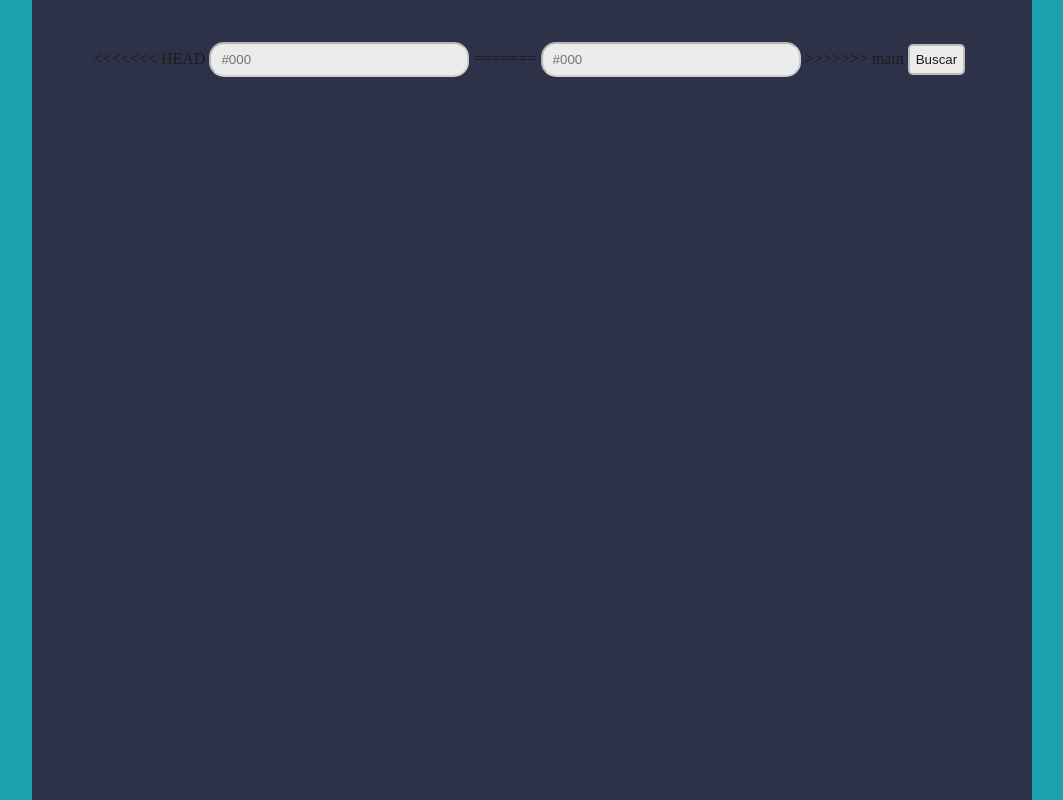
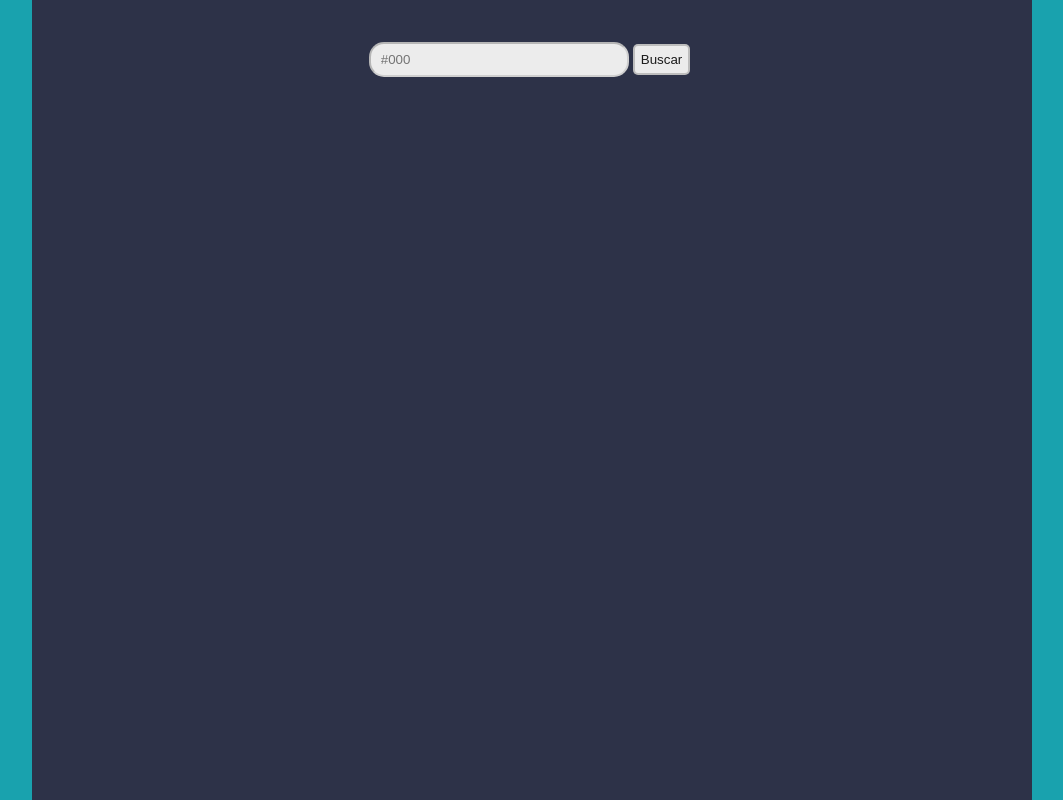
Before and after one commit to leop3z/TP1---Pokedex-, a Flask app: page / in a window 1280 px wide. Shown: the part 72-872 px from the top of the page, without its empty margins (108-1171 px from the left). Run offline with Flask 3, Linux system fonts and the light colour scheme.

Commit message:
cambio final del buscador

```diff
--- a/static/js/main.js
+++ b/static/js/main.js
@@ -81,9 +81,8 @@ fetch('https://pokeapi.co/api/v2/pokemon?limit=151')
     .catch(err => console.error(err));
 
 const input = document.getElementById("search-id");
-const button = document.getElementById("search_form")
+const button = document.querySelector(".search_id")
 
-button.addEventListener("submit", search_pokemon);
 function search_pokemon(event) {
     event.preventDefault() //Previene que se recargue la pagina
     const search_id = parseInt(input.value)
@@ -91,3 +90,5 @@ function search_pokemon(event) {
     const pokemon_filtered = info_pokemon.filter(pokemon => pokemon.id === search_id)
     create_pokemon({ results: pokemon_filtered }, true)
 }
+
+button.addEventListener("click", search_pokemon);
--- a/templates/index.html
+++ b/templates/index.html
@@ -23,11 +23,7 @@
     <main>
         <div class="search">
             <form>
-<<<<<<< HEAD
                 <input type="text" placeholder="#000" id="search-id">
-=======
-                <input type="search" placeholder="#000" id="search-id">
->>>>>>> main
                 <button class="search_id" type="submit">Buscar</button>
             </form>
         </div>
```
